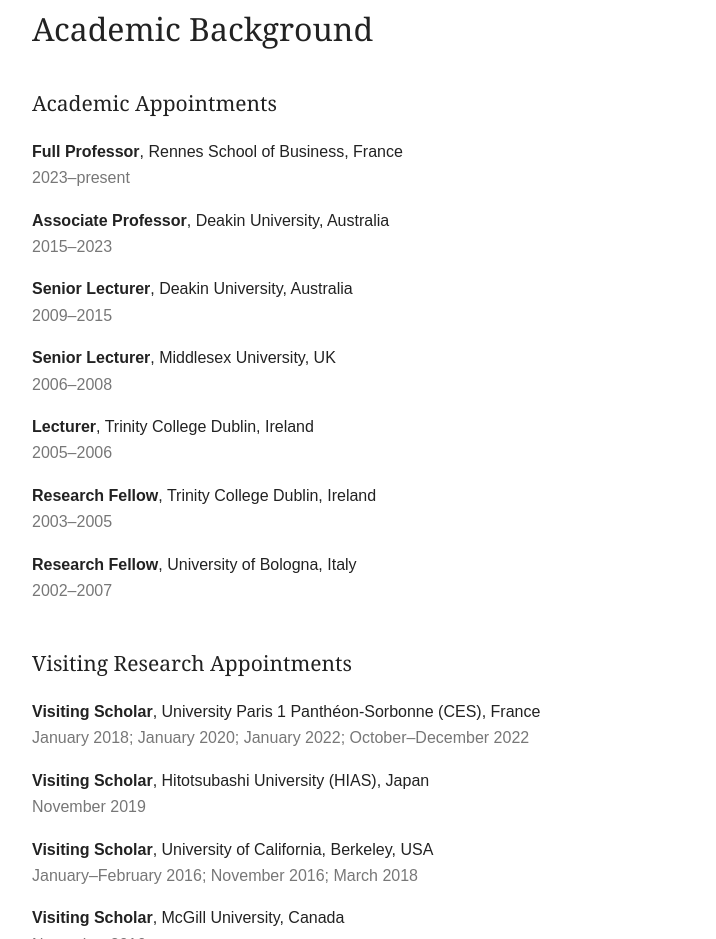
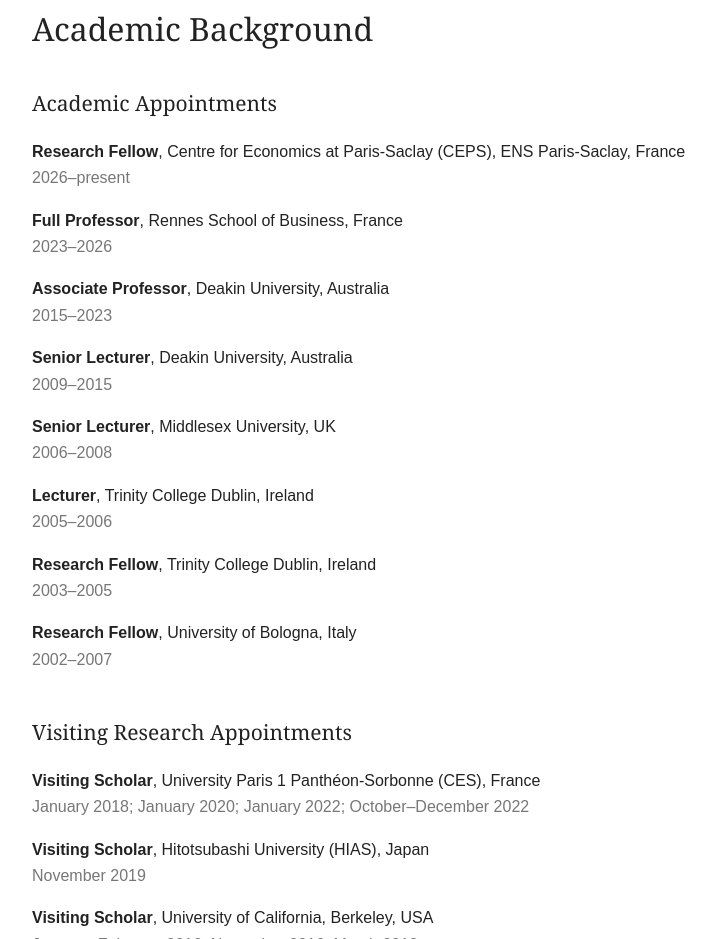
Before and after one commit to colomboluca434/lucacolombo, a plain HTML site: page index.html in a window 1280 px wide. Shown: the part 2286-3225 px from the top of the page, without its empty margins (115-831 px from the left). Drawn offline with Linux system fonts and the light colour scheme.

Commit message:
Update index.html

```diff
--- a/index.html
+++ b/index.html
@@ -553,9 +553,14 @@ font-weight: 500;
 
       <h3>Academic Appointments</h3>
 
+    <div class="background-item">
+  <strong>Research Fellow</strong>, Centre for Economics at Paris-Saclay (CEPS), ENS Paris-Saclay, France
+  <div class="background-date">2026–present</div>
+</div>
+
       <div class="background-item">
         <strong>Full Professor</strong>, Rennes School of Business, France
-        <div class="background-date">2023–present</div>
+        <div class="background-date">2023–2026</div>
       </div>
 
       <div class="background-item">
```
